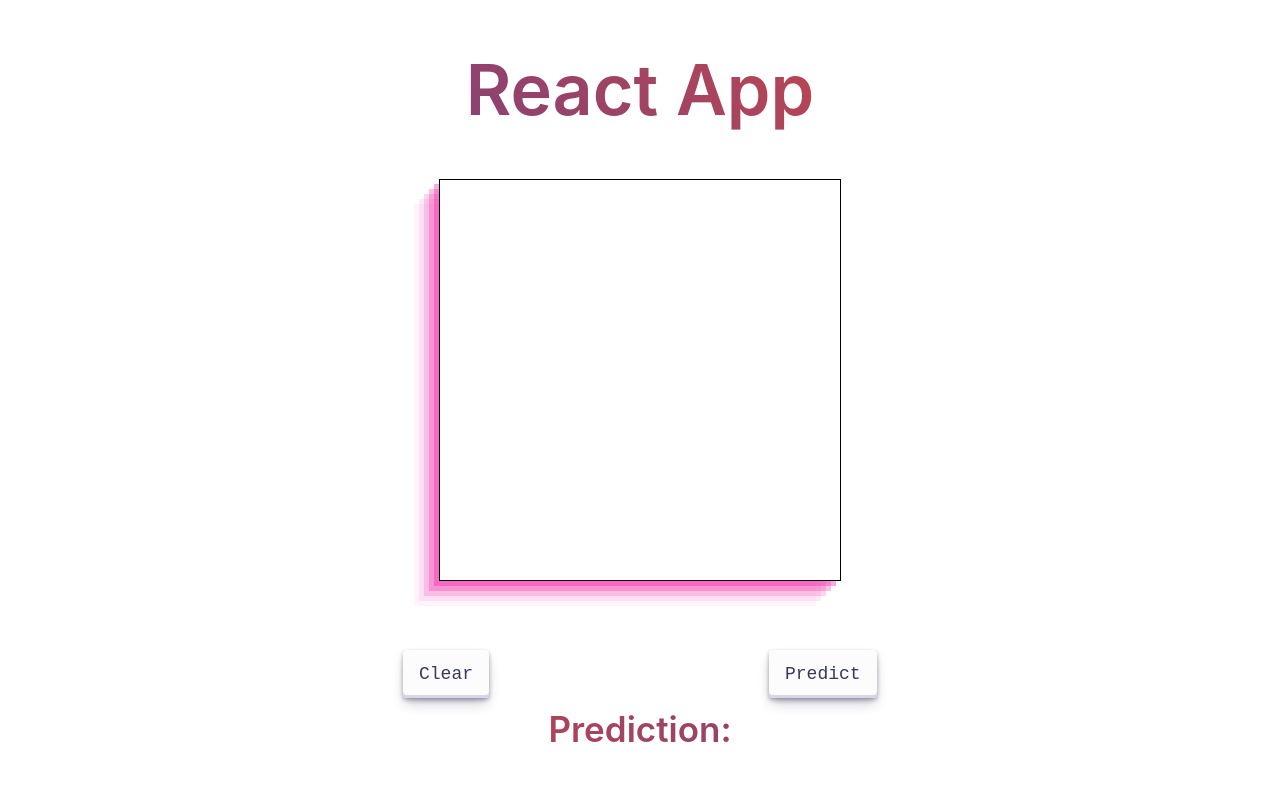
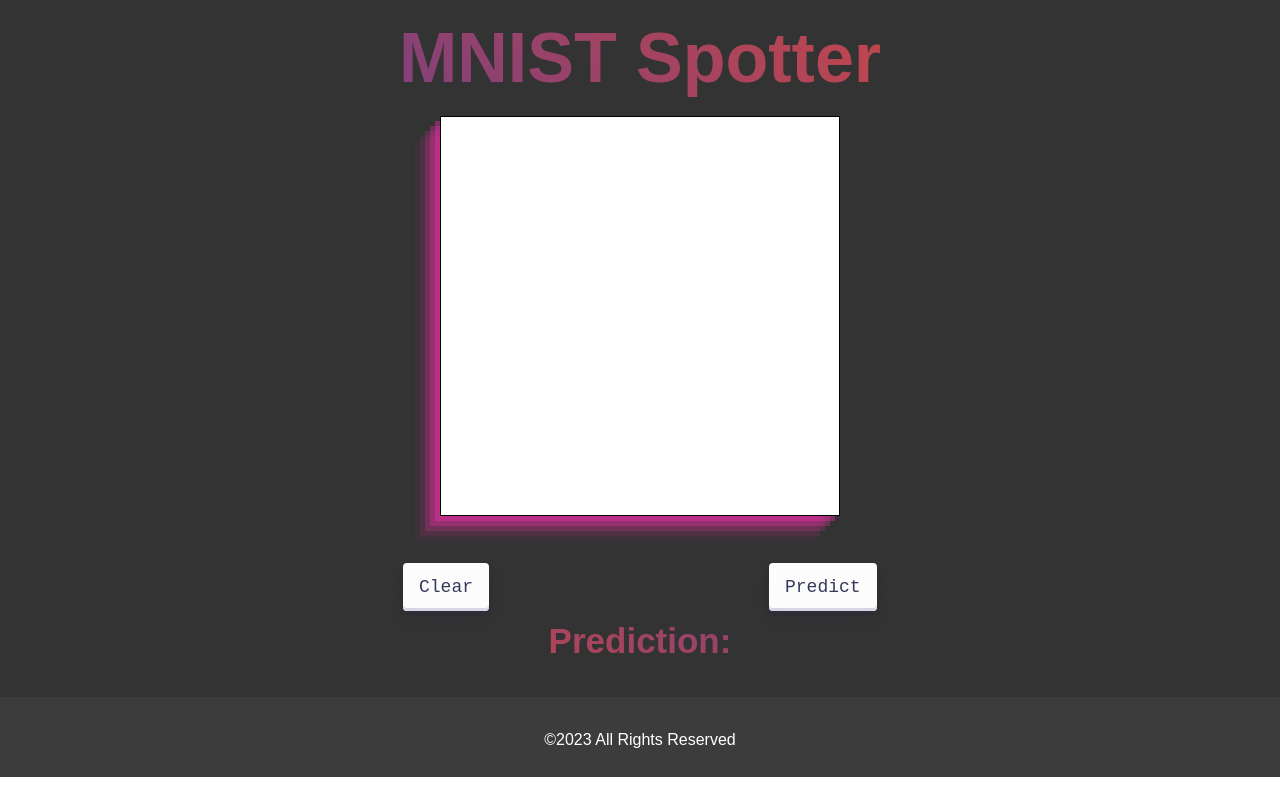
Before and after one commit to smulbean/MNIST-spotter, a React (Create React App) app in the folder frontend/: page / in a window 1280 px wide. Built offline with nearby package versions, Linux system fonts and the light colour scheme; what @tensorflow/tfjs would draw is missing.

Commit message:
Changed background and footer

```diff
--- a/frontend/src/App.css
+++ b/frontend/src/App.css
@@ -1,5 +1,6 @@
 .App {
   text-align: center;
+  background: #333;
 }
 
 .App-logo {
@@ -37,6 +38,13 @@
   }
 }
 
+.App p{
+  color: #fff;
+  margin: 15px 0 10px 0;
+  font-size: 1rem;
+  font-weight: 300;
+}
+
 .title {
   font-size: 70px;
   font-weight: 600;
@@ -45,3 +53,37 @@
   background-clip: text;
   -webkit-background-clip: text;
 }
+
+@import url("https://fonts.googleapis.com/css2?family=Poppins:wght@200;300;400;500;600;700;800;900&display=swap");
+
+* {
+  margin: 0;
+  padding: 0;
+  box-sizing: border-box;
+  font-family: "Poppins", sans-serif;
+}
+
+body {
+  justify-content: flex-end;
+  align-items: flex-end;
+  min-height: 100vh;
+
+}
+
+.footer {
+  background-color: #3c3c3c;
+  min-height: 10vh;
+  display: flex;
+  flex-direction: column;
+  align-items: center;
+  justify-content: center;
+  font-size: calc(10px + 2vmin);
+  color: white;
+}
+
+.footer p {
+  color: #fff;
+  margin: 15px 0 10px 0;
+  font-size: 1rem;
+  font-weight: 300;
+}
--- a/frontend/src/App.jsx
+++ b/frontend/src/App.jsx
@@ -6,9 +6,16 @@
 function App() {
   return (
     <div className="App">
-      <h1 class="title" >React App</h1>
+      <br></br>
+      <h1 class="title" >MNIST Spotter</h1>
+      <br></br>
       {/* <UploadImage /> */}
       <DrawingCanvas />
+      <br></br>
+      <br></br>
+      <footer class="footer">
+        <p> &copy;2023 All Rights Reserved</p>
+       </footer>
     </div>
   )
 }
--- a/frontend/src/components/drawingCanvas/canva.css
+++ b/frontend/src/components/drawingCanvas/canva.css
@@ -1,7 +1,4 @@
-/*<!-- HTML !-->
-<button class="button-30" role="button">Button 30</button>*/
 
-/* CSS */
 .button-clear {
   align-items: center;
   appearance: none;
--- a/frontend/src/components/drawingCanvas/drawingCanvas.component.jsx
+++ b/frontend/src/components/drawingCanvas/drawingCanvas.component.jsx
@@ -130,7 +130,6 @@
 
 			</div>
 			<br></br>
-			<br></br>
 			<div>
 				<button class="button-clear" role="button" type="submit" text-align="center" onClick={clearCanvas}>Clear</button>
 				<button class="button-predict" role="button" type="submit" text-align="center" onClick={predict}>Predict</button>
```
Also changed, not shown: 1 other file (tests, documents, lock files or other folders).
